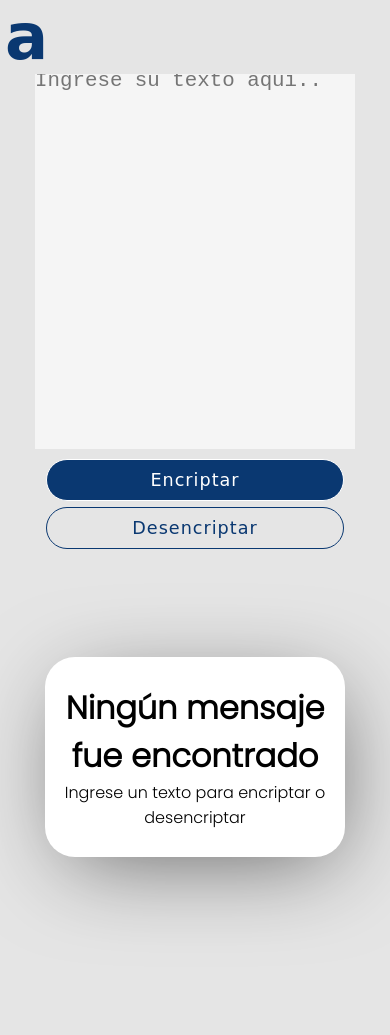
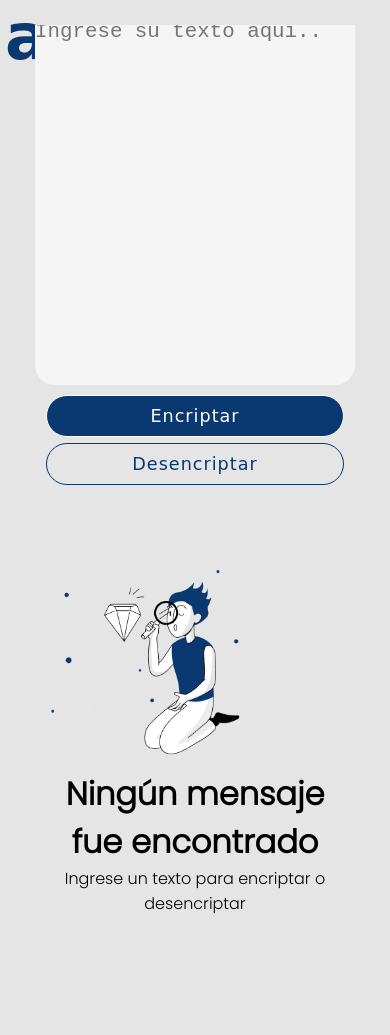
Before and after one commit to Briantahiel/encryptor, a plain HTML site: page index.html in a window 390 px wide. Shown: the top 1035 px of the page. Drawn offline with Linux system fonts and the light colour scheme; a web font is replaced by a local one.

Commit message:
changes style

```diff
--- a/index.html
+++ b/index.html
@@ -8,9 +8,8 @@
     <link rel="icon" href="./images/alura.png">
     <title>Document</title>
 </head>
-<body>
+<body><h1 class="brand">a</h1>
     <div class="container">
-        <h1 class="brand">a</h1>
         <div class="container-textarea">
             <div class="container-text">
                 <textarea name="" id="" cols="48" rows="25" class="textarea" placeholder="Ingrese su texto aquí.."></textarea>
--- a/style.css
+++ b/style.css
@@ -11,9 +11,7 @@ body{
     width: 100%;
     height: 100vh;
 }
-textarea{
-    min-width: 300px;
-}
+
 .brand{
     font-family: 'Baloo Tamma 2', cursive;
     font-size: 4em;
@@ -24,6 +22,7 @@ textarea{
 .container{
     position: relative;
     max-width: 1200px;
+    height: 100vh;
     display: flex;
     flex-direction: column;
     justify-content: center;
@@ -53,11 +52,9 @@ textarea{
     margin: auto;
 }
 .container-message{
-    display: flex;
-    justify-content:center;
-    background-color: whitesmoke;
+    /* background-color: whitesmoke; */
     height: 360px;
-    border-radius: 0 0 20px 20px;
+    width: 320px;
 }
 button{
     font-family: 'Baloo Tamma 2', cursive;
@@ -71,6 +68,7 @@ button{
 }
 .container-result{
     height: 450px;
+    max-width: 300px;
 }
 .priColor{
     border: 1px solid;
@@ -94,13 +92,17 @@ button{
 }
 .btn-message{
     display: flex;
-    justify-content: space-around;
+    justify-content: center;
 }
 textarea{
     border: none;
     outline: none;
     resize: none;
     background-color: whitesmoke;
+    height: 360px;
+    margin: 5px;
+    border-radius: 0 0 20px 20px;
+    max-width: 320px;
 }
 ::placeholder{
     position: relative;
@@ -114,7 +116,6 @@ textarea{
     width: 200px;
     height: 200px;
 }
-
 .message{
     width: 300px;
 }
@@ -125,6 +126,7 @@ textarea{
 }
 .messageError{
     text-align: center;
+    max-width: 300px;
 }
 footer{
     position: absolute;
@@ -149,10 +151,10 @@ footer{
         transform: translateX(18px);
     }
 }
-@media screen and (max-width: 420px) {
-    .image{
+@media screen and (max-width: 620px) {
+    /* .image{
         display: none;
-    }
+    } */
     textarea{
         max-width: 320px;
         margin: auto;
@@ -163,7 +165,7 @@ footer{
     .container-message{
         width: 300px;
     }
-    .messageError{
+    /* .messageError{
         position: relative;
         bottom: 50px;
         background-color: white;
@@ -171,13 +173,13 @@ footer{
         flex-direction: column;
         justify-content: center;
         margin: auto;
-        max-width: 300px;
+        max-width: 320px;
         height: 200px;
         border-radius: 30px;
         box-shadow: 6px 18px 91px -18px rgba(0,0,0,0.59);
         -webkit-box-shadow: 6px 18px 91px -18px rgba(0,0,0,0.59);
         -moz-box-shadow: 6px 18px 91px -18px rgba(0,0,0,0.59); }
-    .container-btn{
+     */.container-btn{
         flex-wrap: wrap;
         width: 95%;
     }
```
